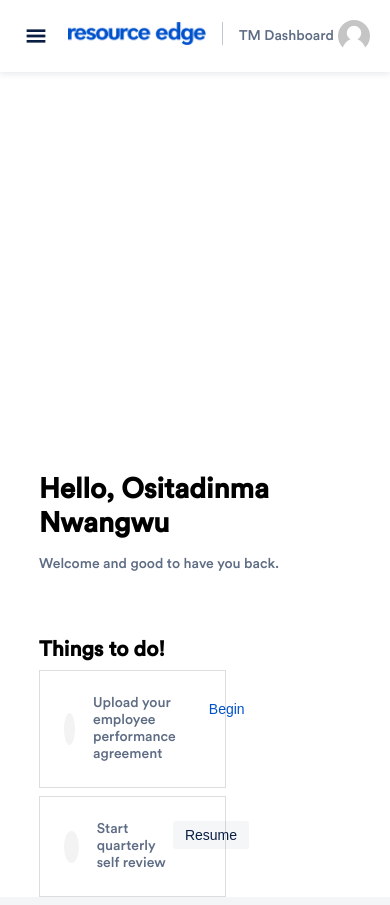
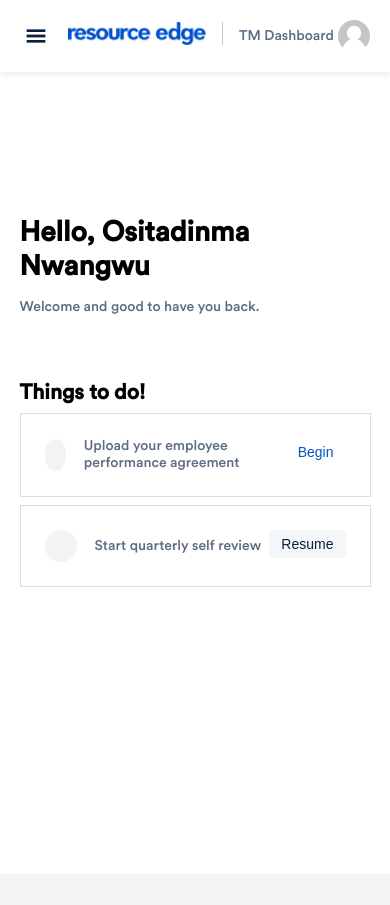
Before and after one commit to VanTyse/Standardization-Test, a React (Create React App) app: page /user/dashboard in a window 390 px wide. After the commit the page ends 874 px from the top, so only its background shows below. Built offline with nearby package versions, Linux system fonts and the light colour scheme.

Commit message:
Update dashboard.css

```diff
--- a/src/routes/dashboard.css
+++ b/src/routes/dashboard.css
@@ -2,10 +2,6 @@ html{
     max-width: 100%;
 }
 
-.dashboard main{
-    padding: 25vh 10% 0 10%;
-    min-height: 95vh;
-}
 
 .dashboard{
     background-color: white;
@@ -51,6 +47,11 @@ html{
 
 .right-nav .avatar:hover{
     cursor: pointer;
+}
+
+.dashboard main{
+    padding: 25vh 10% 0 10%;
+    min-height: 95vh;
 }
 
 .dashboard main > h2{
@@ -156,9 +157,6 @@ html{
 .dropdown hr{
     margin: 0;
 }
-Link{
-    text-decoration: none;
-}
 
 .dropdown .log-out{
     padding: 20px;
@@ -178,8 +176,27 @@ Link{
     margin-bottom: 8px;
 }
 
+.log-out{
+    color: #172B4D;
+}
+
+Link:visited{
+    text-decoration: none;
+}
+
+
+
 @media screen and (max-width : 768px){
-    .dashboard main{
-        padding-top: 400px;
+    .dashboard .main{
+        padding: 5%;
+        padding-top: 17vh;
+    }
+
+    .things-to-do{
+        width: 100%;
+    }
+
+    .dashboard .top{
+        padding: 370px 5%;
     }
 }
```
